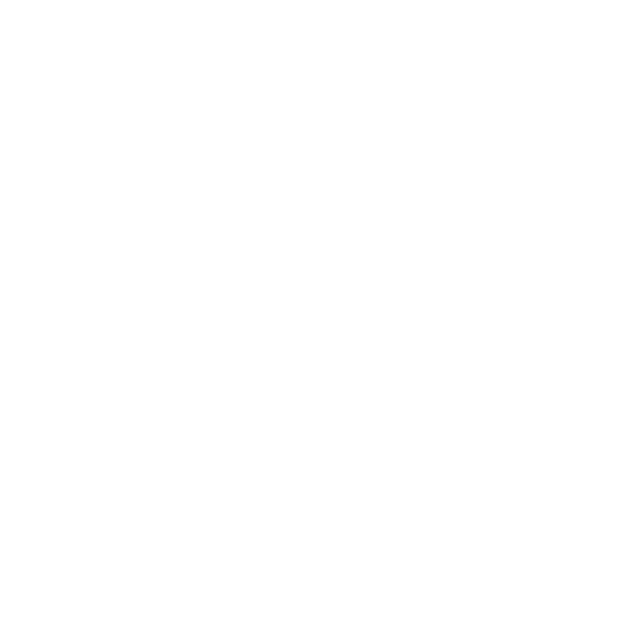
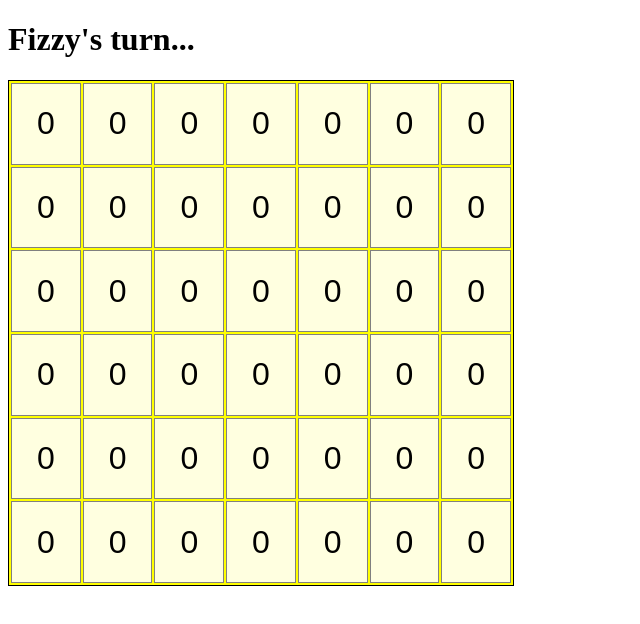
Before and after one commit to Grimshady1990/fullstack-exercisesJS, a plain HTML site: page ConnectFour/index.html in a window 1280 px wide. Shown: the whole page, without its empty margins (0-640 px from the left). Drawn offline with Linux system fonts and the light colour scheme.

Commit message:
Give me a working board in the DOM

```diff
--- a/ConnectFour/index.html
+++ b/ConnectFour/index.html
@@ -7,6 +7,10 @@
     <link href="style.css" rel="stylesheet" type="text/css" />
   </head>
   <body>
+    <div class="container">
+      <h1 class="turn"></div>
+      <div class="board"></div>
+    </div>
     <script src="script2.js"></script>
   </body>
 </html>
--- a/ConnectFour/script2.js
+++ b/ConnectFour/script2.js
@@ -1,9 +1,21 @@
-function GameBoard() {
+function Cell() {
+    let value = 0;
+
+    const getValue = () => value;
+
+    const addToken = (player) => {
+        value = player;
+    };
+    return {
+        getValue,
+        addToken,
+    };
+}
+
+function Gameboard() {
     const rows = 6;
-    const columns = 8;
+    const columns = 7;
     const board = [];
-
-    const getBoard = () => board;
 
     for (let i = 0; i < rows; i++) {
         board[i] = [];
@@ -11,13 +23,16 @@ function GameBoard() {
         for (let j = 0; j < columns; j++) {
             board[i].push(Cell());
         }
-    }
+    };
+
+    const getBoard = () => board;
 
     const printBoard = () => {
-        const boardWithValues = board.map((
-            row) => row.map((cell) => cell.getValue()))
-            console.log(boardWithValues);
-    }
+        const boardWithValues = board
+        .map((row) => row.map((cell) => cell.getValue()));
+
+        console.log(boardWithValues);
+    };
 
     const dropToken = (column, player) => {
         const availableCells = board
@@ -26,77 +41,119 @@ function GameBoard() {
 
         if (!availableCells.length) return;
 
-        const lowestRow = availableCells.length - 1;
+        const lowestRow = availableCells.length -1;
         board[lowestRow][column].addToken(player);
-        getBoard();
-        printBoard();
     }
 
     return {
         printBoard,
         getBoard,
-        dropToken
-    }
-}
+        dropToken,
+    };
 
-function Cell() {
-    let value = 0;
 
-    const getValue = () => value;
-
-    const addToken = (player) => {
-        value = player;
-    }
-    return {
-        getValue,
-        addToken,
-    }
 }
 
 function GameController(
     playerOne = "Fizzy",
     playerTwo = "DooDaa"
 ) {
-    const players = [
-        {
+
+    const board = Gameboard();
+
+    const player = [{
         name: playerOne,
         token: 1,
-        },
-        {
+    },
+    {
         name: playerTwo,
         token: 2,
+    },
 
-        },
-    ];
+];
 
-    const gameboard = GameBoard();
-
-    let activePlayer = players[0];
+    let activePlayer = player[0];
 
     const switchPlayer = () => {
-        activePlayer = activePlayer === players[0] ?
-        players[1] : players[0];
-        console.log(`it is now ${activePlayer.name}'s turn`);
-
+        activePlayer = activePlayer === player[0] ?
+        player[1] : player[0];
     }
 
     const getActivePlayer = () => activePlayer;
 
+    const printNewRound = () => {
+        board.printBoard();
+        console.log(`${getActivePlayer().name}'s turn...`);
+    }
+
     const playRound = (column) => {
+        console.log(`${getActivePlayer().name} dropped a bomb into column ${column}`);
+        board.dropToken(column, getActivePlayer().token)
+        switchPlayer();
+        printNewRound();
+    }
+
+    printNewRound();
+
+    return {
+        playRound,
+        getActivePlayer,
+        getBoard: board.getBoard
+
+    };
 
 
+}
+
+function ScreenController() {
+    const game = GameController();
+    const playerTurnDiv = document.querySelector('.turn');
+    const boardDiv = document.querySelector('.board');
+
+    const updateScreen = () => {
+        // clear the board
+        boardDiv.textContent = "";
+
+        // get the newest version of the board and
+        // player turn
+        const board = game.getBoard();
+        const activePlayer = game.getActivePlayer();
+
+        // Display player's turn
+        playerTurnDiv.textContent = `${activePlayer.name}'s turn...`;
+
+        // Render board squares
+        board.forEach(row => {
+            row.forEach((cell, index) => {
+                // Anything clickable should be a button!!
+                const cellButton = document.createElement("button");
+                cellButton.classList.add("cell");
+                // Create a data attribute to identify the column
+                // This makes it easier to pass into our `playRound` function
+                cellButton.dataset.column = index
+                cellButton.textContent = cell.getValue();
+                boardDiv.appendChild(cellButton);
+            })
+        })
     }
 
-    return {
-        switchPlayer,
+    // Add event listener for the board
+    function clickHandlerBoard(e) {
+        const selectColumn =
+        e.target.dataset.column;
+        // Make sure I've clicked a column and not the gaps in between
+        if (!selectColumn) return;
+
+        game.playRound(selectColumn);
+        updateScreen();
     }
+    boardDiv.addEventListener("click", clickHandlerBoard);
+
+    // Initial render
+    updateScreen();
+
+    // We don't need to return anything from this module because everything is
+    // is encapsulated inside this screen controller.
+
 }
-
-const game = GameBoard();
-game.dropToken(3, 7);
-const game2 = GameController();
-game2.switchPlayer();
-
-game2.switchPlayer();
-game2.switchPlayer();
-game2.switchPlayer();
+ScreenController();
--- a/ConnectFour/style.css
+++ b/ConnectFour/style.css
@@ -0,0 +1,22 @@
+.board {
+    display: grid;
+    height: 500px;
+    width: 500px;
+    grid-template-columns: repeat(7, 1fr);
+    grid-template-rows: repeat(6, 1fr);
+    border: 1px solid black;
+    gap: 2px;
+    padding: 2px;
+    background-color: yellow;
+}
+
+.cell {
+    display: flex;
+    justify-content: center;
+    align-items: center;
+    text-align: center;
+    font-size: 2rem;
+    border: 1px solid grey;
+    background: lightyellow;
+    cursor: pointer;
+}
```
Also changed, not shown: 1 other file.
